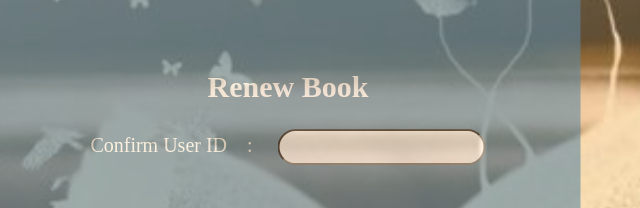
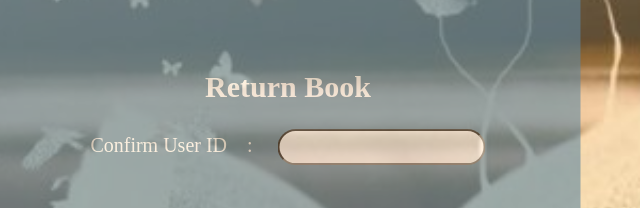
Before and after one commit to AmithKumarN/LMS, a plain HTML site: page returnbook.html in a window 1280 px wide. Shown: the part 261-469 px from the top of the page, 352-992 px from the left. Drawn offline with Linux system fonts and the light colour scheme.

Commit message:
minor changes

```diff
--- a/returnbook.html
+++ b/returnbook.html
@@ -31,7 +31,7 @@ html {
 	</header>
 	<div>
 		<div class="centered" style="text-align: center; font-size: 20px; margin-top: 50px;">
-			<h2>Renew Book</h2>
+			<h2>Return Book</h2>
 			<form action="returnbook" method="post">
 				<label for="userid">Confirm User ID&emsp;:&emsp;</label>
 				<input style="border-radius: 50px; height: 30px; width: 200px;" type="text" name="userid"><br><br><br>
```
